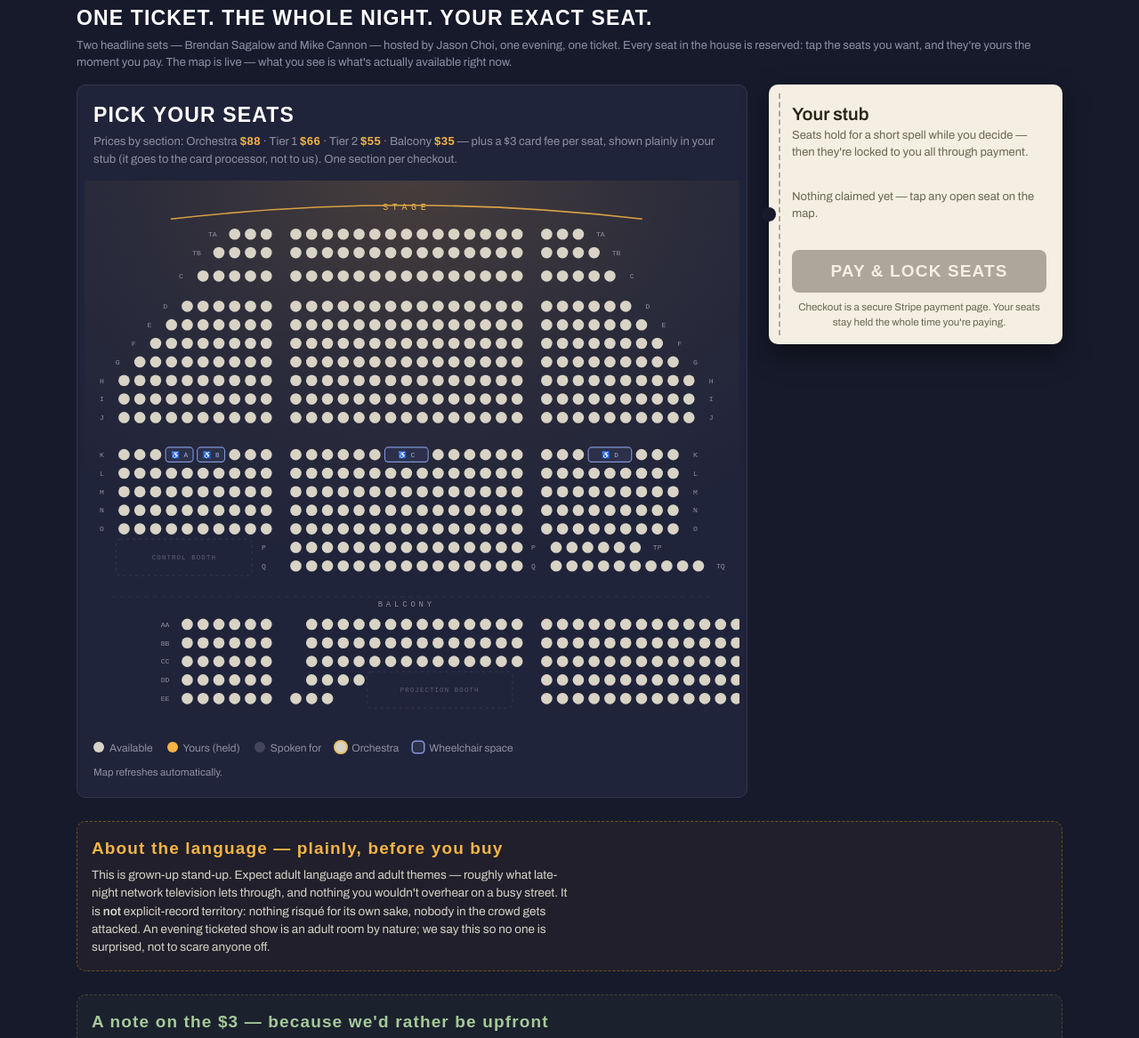
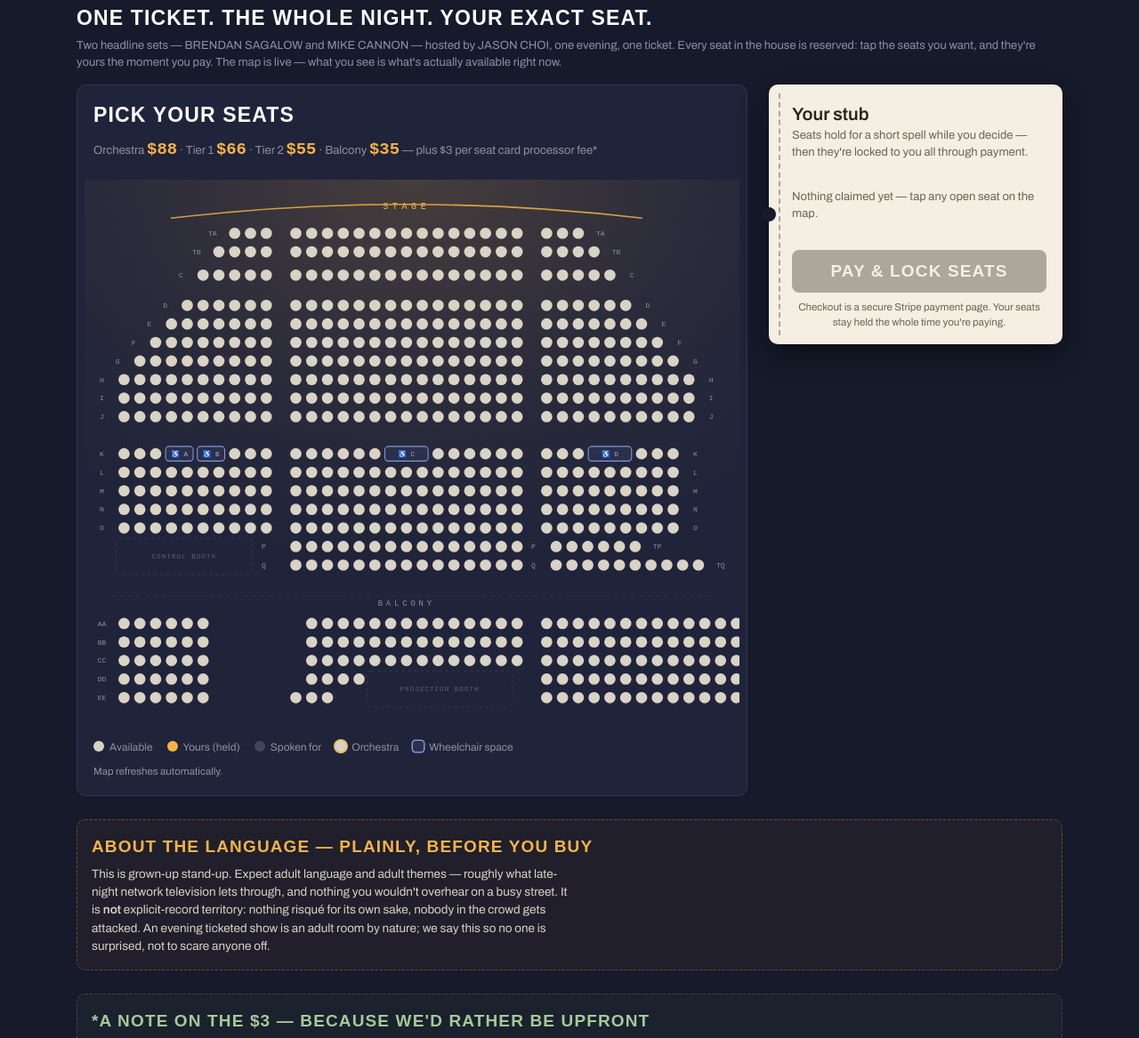
Before and after one commit to CapeCodComedy/Carnival, a website: page site/index.html in a window 1280 px wide. Shown: the part 207-1374 px from the top of the page at 89% size. Drawn offline with Linux system fonts and the light colour scheme; no server answers; a web font is replaced by a local one.

Commit message:
Add files via upload

```diff
--- a/site/index.html
+++ b/site/index.html
@@ -363,14 +363,14 @@
 
   <section>
     <h2>One ticket. The whole night. Your exact seat.</h2>
-    <p class="sub">Two headline sets — Brendan Sagalow and Mike Cannon — hosted by Jason Choi, one evening, one ticket. Every seat in the house is reserved: tap the seats you want, and they're yours the moment you pay. The map is live — what you see is what's actually available right now.</p>
+    <p class="sub">Two headline sets — BRENDAN SAGALOW and MIKE CANNON — hosted by JASON CHOI, one evening, one ticket. Every seat in the house is reserved: tap the seats you want, and they're yours the moment you pay. The map is live — what you see is what's actually available right now.</p>
   </section>
 
   <div class="cols">
     <div>
       <section class="map-card">
         <h2 style="padding:0 10px">Pick your seats</h2>
-        <p class="sub" style="padding:0 10px">Prices by section: Orchestra <b class="mono" style="color:var(--glow)">$88</b> · Tier 1 <b class="mono" style="color:var(--glow)">$66</b> · Tier 2 <b class="mono" style="color:var(--glow)">$55</b> · Balcony <b class="mono" style="color:var(--glow)">$35</b> — plus a $3 card fee per seat, shown plainly in your stub (it goes to the card processor, not to us). One section per checkout.</p>
+        <p class="sub" style="padding:0 10px;line-height:2">Orchestra <b class="mono" style="color:var(--glow);font-size:1.45em;font-weight:600">$88</b> · Tier 1 <b class="mono" style="color:var(--glow);font-size:1.45em;font-weight:600">$66</b> · Tier 2 <b class="mono" style="color:var(--glow);font-size:1.45em;font-weight:600">$55</b> · Balcony <b class="mono" style="color:var(--glow);font-size:1.45em;font-weight:600">$35</b> — plus $3 per seat card processor fee*</p>
         <div class="map-scroll"><svg id="map" role="group" aria-label="Live seat map of the Tilden Arts Center"></svg></div>
         <div class="legend">
           <span><i style="background:var(--bone)"></i>Available</span>
@@ -399,12 +399,12 @@
   </div>
 
   <div class="mature">
-    <h3>About the language — plainly, before you buy</h3>
+    <h3>ABOUT THE LANGUAGE — PLAINLY, BEFORE YOU BUY</h3>
     <p>This is grown-up stand-up. Expect adult language and adult themes — roughly what late-night network television lets through, and nothing you wouldn't overhear on a busy street. It is <b>not</b> explicit-record territory: nothing risqué for its own sake, nobody in the crowd gets attacked. An evening ticketed show is an adult room by nature; we say this so no one is surprised, not to scare anyone off.</p>
   </div>
 
   <div class="mature" style="border-color:#3f4a3a;background:rgba(127,176,105,.05)">
-    <h3 style="color:#a6c99a">A note on the $3 — because we'd rather be upfront</h3>
+    <h3 style="color:#a6c99a">*A NOTE ON THE $3 — BECAUSE WE'D RATHER BE UPFRONT</h3>
     <p>The $3 per seat is a card-processing fee charged by our payment processor, not by us. <b>The 1140A Corporation receives none of it</b> — it goes straight to the processor to cover the cost of taking your card safely. We pass it through at exact cost rather than hiding it inside a higher ticket price. Your ticket price is the ticket price.</p>
   </div>
 
@@ -678,13 +678,15 @@
     /* left block — from the aisle outward */
     if (Array.isArray(Rw.l)){
       let d = 0;
+      const MAXL = 10;                                   // widest left block (rows H-J)
+      const shift = (Rw.zone === "balc") ? (MAXL - Rw.l.length) * G : 0;   // balcony hugs the house's left edge
       [...Rw.l].reverse().forEach(n => {                 // reversed: seat 1 first, outward
         const span = (typeof n === "string") ? WCSPAN[n] : 1;
-        const x = aisleL - (d + span/2) * G;
+        const x = aisleL - shift - (d + span/2) * G;
         makeSeat(`${Rw.row}-${n}`, x, cy, span>1||typeof n==="string" ? span : undefined);
         d += span;
       });
-      mono(el("text",{x:aisleL - (d + 0.9)*G, y:cy+3.6,"text-anchor":"middle",fill:"#8d8fa3","font-size":"10.5"})).textContent = Rw.row;
+      mono(el("text",{x:aisleL - shift - (d + 0.9)*G, y:cy+3.6,"text-anchor":"middle",fill:"#8d8fa3","font-size":"10.5"})).textContent = Rw.row;
     } else {
       mono(el("text",{x:aisleL - 12, y:cy+3.6,"text-anchor":"end",fill:"#8d8fa3","font-size":"10.5"})).textContent = Rw.row;
     }
```
Also changed, not shown: site/admin.html (+4 -2 lines), src2/buyer.body.html (+4 -4 lines).
